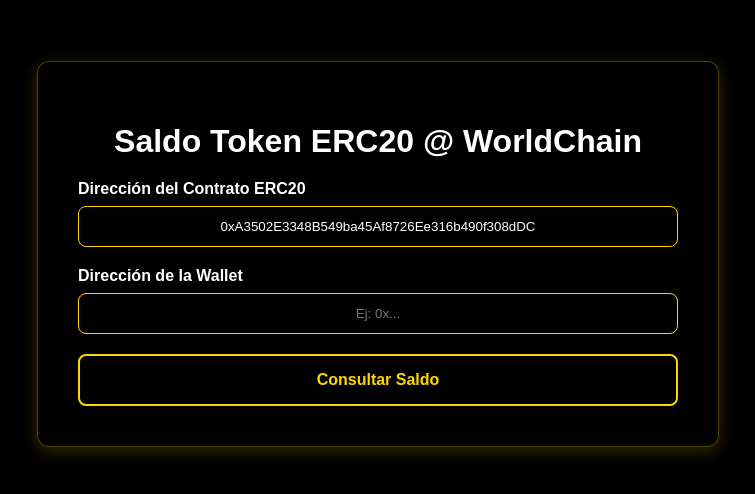
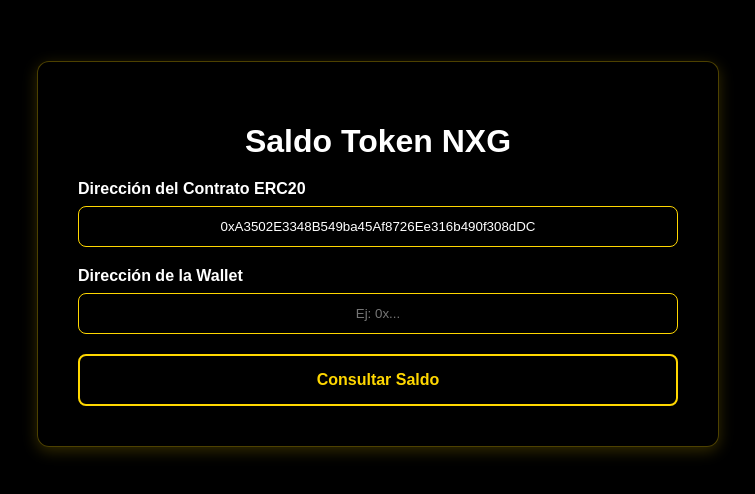
Before and after one commit to diegorandal/criptotools, a plain HTML site: page index.html in a window 1280 px wide. Shown: the part 146-640 px from the top of the page, without its empty margins (262-1017 px from the left). Drawn offline with nearby package versions, Linux system fonts and the light colour scheme.

Commit message:
Update index.html

```diff
--- a/index.html
+++ b/index.html
@@ -3,7 +3,7 @@
 <head>
     <meta charset="UTF-8">
     <meta name="viewport" content="width=device-width, initial-scale=1.0">
-    <title>Consultar Saldo de World Chain</title>
+    <title>Consultar NXG</title>
     <style>
         body {
             font-family: Arial, sans-serif;
@@ -99,7 +99,7 @@
 <body>
 
 <div class="container">
-    <h1>Saldo Token ERC20 @ WorldChain</h1>
+    <h1>Saldo Token NXG</h1>
     <div class="input-group">
         <label for="contractAddress">Dirección del Contrato ERC20</label>
         <input type="text" id="contractAddress" value="0xA3502E3348B549ba45Af8726Ee316b490f308dDC" placeholder="Ej: 0x...">
```
